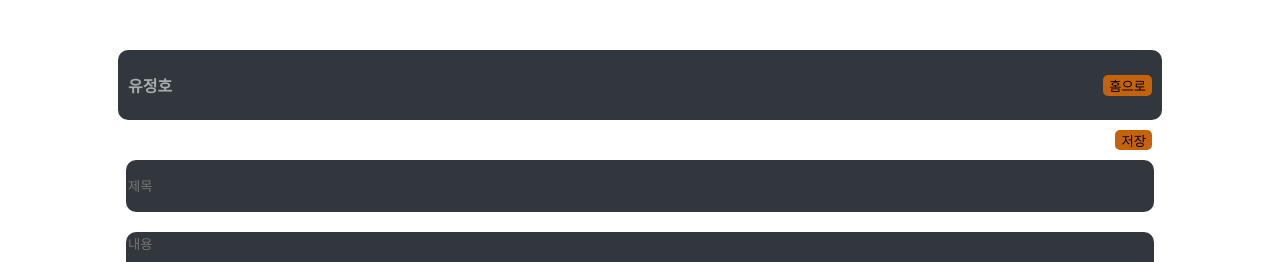
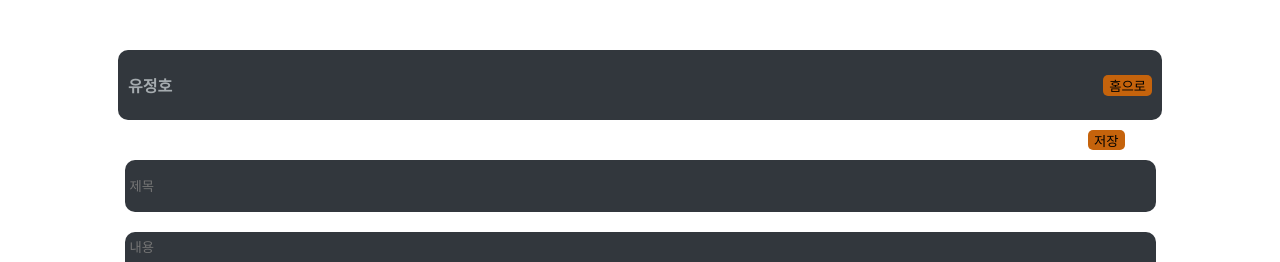
Before and after one commit to ilancia/Diary, a React (Create React App) app: page /Create in a window 1280 px wide. Shown: the top 262 px of the page. Built offline with nearby package versions, Linux system fonts and the light colour scheme.

Commit message:
button-wrapper들 삭제, textarera focus outline 설정, textarea resize 기능 끔, textarea 텍스트 설정, 오탈자 기능 off

```diff
--- a/src/Pages/Create.css
+++ b/src/Pages/Create.css
@@ -1,16 +1,12 @@
-.save-wrapper {
-    display: flex;
-    justify-content: right;
-    width: 80%;
-    margin: 10px auto 10px;
-}
-
 .save {
     height: 20px;
     border: none;
     background-color: #C5630C;
     color: black;
     border-radius: 5px;
+    margin-left: 85%;
+    margin-top: 10px;
+    margin-bottom: 10px;
 }
 
 .title {
@@ -24,6 +20,7 @@
     display: flex;
     background-color: #32373D;
     color: #A5ABAF;
+    padding-left: 5px;
 }
 
 .content {
@@ -36,4 +33,19 @@
     display: flex;
     background-color: #32373D;
     color: #A5ABAF;
+    padding-left: 5px;
+    padding-top: 5px;
 }
+
+input:focus {
+    outline: 1px solid #C5630C;
+}
+
+textarea:focus {
+    outline: 1px solid #C5630C;
+}
+
+textarea {
+    resize: none;
+    font-family: 'Raleway', sans-serif;
+}
--- a/src/Pages/Create.js
+++ b/src/Pages/Create.js
@@ -19,11 +19,9 @@ export const Create = (props) => {
 
   return (
     <div>
-      <div class="save-wrapper">
-        <button class="save" onClick={handleCreate} >저장</button>
-      </div>
-      <input class="title" onChange={(e) => setTitle(e.target.value)} placeholder='제목' />
-      <textarea class="content" onChange={(e) => setContent(e.target.value)} placeholder='내용' />
+      <button class="save" onClick={handleCreate} >저장</button>
+      <input class="title" spellCheck="false" onChange={(e) => setTitle(e.target.value)} placeholder='제목' />
+      <textarea class="content" spellCheck="false" onChange={(e) => setContent(e.target.value)} placeholder='내용' />
     </div>
   )
 }
--- a/src/Pages/Home.css
+++ b/src/Pages/Home.css
@@ -27,7 +27,6 @@
 }
 
 .home-title {
-
     width: 80%;
     height: 50px;
     margin: auto;
@@ -55,6 +54,9 @@
     background-color: #C5630C;
     color: black;
     border-radius: 5px;
+    margin-left: 85%;
+    margin-top: 10px;
+    margin-bottom: 10px;
 }
 
 .to-read {
@@ -75,11 +77,6 @@
     border-radius: 5px;
 }
 
-.background {
-    height: 100%;
-    width: 100%;
-}
-
 @media (prefers-color-scheme: dark) {
     body {
         background: #2F2A25;
--- a/src/Pages/Home.js
+++ b/src/Pages/Home.js
@@ -28,12 +28,12 @@ export default function Home() {
     };
 
     return (
-        <div class="background">
+        <div>
             <div class="header-wrapper">
                 <div class="name">유정호</div>
                 <Header rotary={rotary} location={location} />
             </div>
-            {isNotEmpty ? <div class="button-wrapper"> <button class="remove-button" onClick={() => { handleRemoveDiary() }}>삭제</button></div> : null}
+            {isNotEmpty ? <button class="remove-button" onClick={() => { handleRemoveDiary() }}>삭제</button> : null}
             {isNotEmpty ? diaryList.map((diary) => (<div class="home-title"> <div class="to-read" onClick={() => navigate(`/Read/${diary.id}`)}>{diary.title}</div>|
                 <input class="check-box" type='checkbox' checked={diary.ischeck} onChange={(e) => checkbox(e, diary.id)} />
             </div>)) : null}
--- a/src/Pages/Read.js
+++ b/src/Pages/Read.js
@@ -25,8 +25,8 @@ export const Read = (props) => {
       <div class="update-wrapper">
         <button class="update" onClick={() => { updateList() }} >수정</button>
       </div>
-      <input class="title" name="title" value={foundDiary.title} onChange={onChange} placeholder='제목' />
-      <textarea class="content" name="content" value={foundDiary.content} onChange={onChange} placeholder='내용' />
+      <input class="title" name="title" spellCheck="false" value={foundDiary.title} onChange={onChange} placeholder='제목' />
+      <textarea class="content" name="content" spellCheck="false" value={foundDiary.content} onChange={onChange} placeholder='내용' />
     </div>
   )
 }
```
Also changed, not shown: 1 other file (tests, documents, lock files or other folders).
